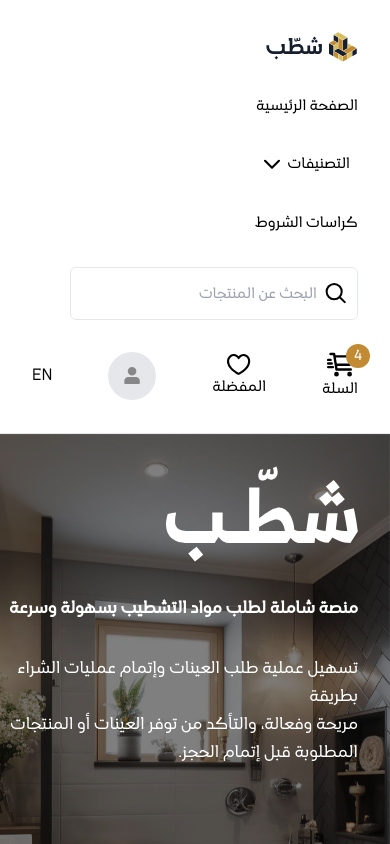
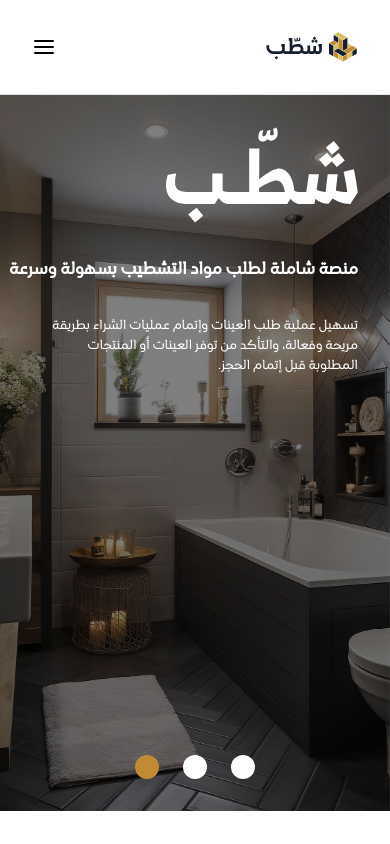
Before and after one commit to georgynejmeh/shattib-reactjs-no-http, a React (Vite) app: page /home in a window 390 px wide. Shown: the top 844 px of the page. Built offline with nearby package versions, Linux system fonts and the light colour scheme.

Commit message:
navbar responsive

```diff
--- a/src/components/NavBar.tsx
+++ b/src/components/NavBar.tsx
@@ -7,27 +7,48 @@
   TextInput,
   Link,
   NavBarCategoriesDropdownMenu,
+  menuIcon,
+  useState,
 } from "..";
 
 const NavBar = () => {
+  const [isNavBarCollapsed, setIsNavBarCollapsed] = useState(true);
   // const { setIsShownEngineerRequestModal } = useEngineerRequest();
   return (
     <nav className="flex items-center justify-between border-b py-4 px-8 max-lg:flex-col max-lg:items-start max-lg:p-8 max-lg:gap-8">
-      <img src={shattibLogoRow} alt="" />
-      <Link to={"/home"}>
+      <div className="flex justify-between w-full">
+        <img src={shattibLogoRow} alt="" />
+        <button
+          onClick={() => setIsNavBarCollapsed(!isNavBarCollapsed)}
+          className="lg:hidden"
+        >
+          <img src={menuIcon} alt="" />
+        </button>
+      </div>
+      <Link className={isNavBarCollapsed ? "hidden" : ""} to={"/home"}>
         <span>الصفحة الرئيسية</span>
       </Link>
-      <NavBarCategoriesDropdownMenu />
+      <div className={isNavBarCollapsed ? "hidden" : ""}>
+        <NavBarCategoriesDropdownMenu />
+      </div>
       {/* <Link to={"/home"}>
         <span>جميع المنتجات</span>
       </Link> */}
-      <Link to={"/conditions"}>
+      <Link className={isNavBarCollapsed ? "hidden" : ""} to={"/conditions"}>
         <span>كراسات الشروط</span>
       </Link>
-      <div className="w-96 max-lg:w-full max-lg:max-w-72">
+      <div
+        className={`w-96 max-lg:w-full max-lg:max-w-72 ${
+          isNavBarCollapsed ? "hidden" : ""
+        }`}
+      >
         <TextInput icon={searchIcon} placeholder="البحث عن المنتجات" />
       </div>
-      <div className="lg:hidden flex items-center justify-between w-full">
+      <div
+        className={`lg:hidden flex items-center justify-between w-full ${
+          isNavBarCollapsed ? "hidden" : ""
+        }`}
+      >
         <Link to={"/cart"}>
           <div className="relative flex flex-col items-center">
             <div className="absolute -top-2 -right-3 px-2 bg-primary text-white rounded-full">
--- a/src/index.ts
+++ b/src/index.ts
@@ -43,6 +43,7 @@
 export { default as drawerIcon } from "./assets/svg/icon-drawer.svg";
 export { default as truckIcon } from "./assets/svg/icon-truck.svg";
 export { default as databaseIcon } from "./assets/svg/icon-database.svg";
+export { default as menuIcon } from "./assets/svg/icon-menu.svg";
 // -- social media --
 export { default as facebookIcon } from "./assets/svg/icon-facebook.svg";
 export { default as instagramIcon } from "./assets/svg/icon-instagram.svg";
--- a/src/pages/HomePage.tsx
+++ b/src/pages/HomePage.tsx
@@ -36,7 +36,7 @@
               <span className="text-2xl text-white font-bold max-lg:text-lg">
                 منصة شاملة لطلب مواد التشطيب بسهولة وسرعة
               </span>
-              <p className="text-2xl text-white max-lg:text-lg">
+              <p className="text-2xl text-white max-lg:text-sm">
                 تسهيل عملية طلب العينات وإتمام عمليات الشراء بطريقة
                 <br /> مريحة وفعالة، والتأكد من توفر العينات أو المنتجات
                 <br /> المطلوبة قبل إتمام الحجز.
```
Also changed, not shown: src/assets/svg/icon-menu.svg (added).
